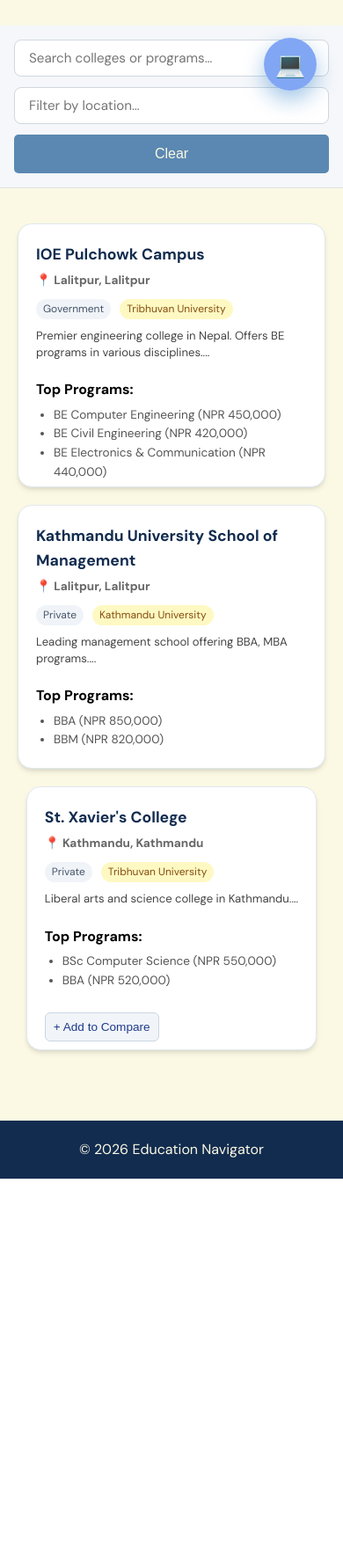
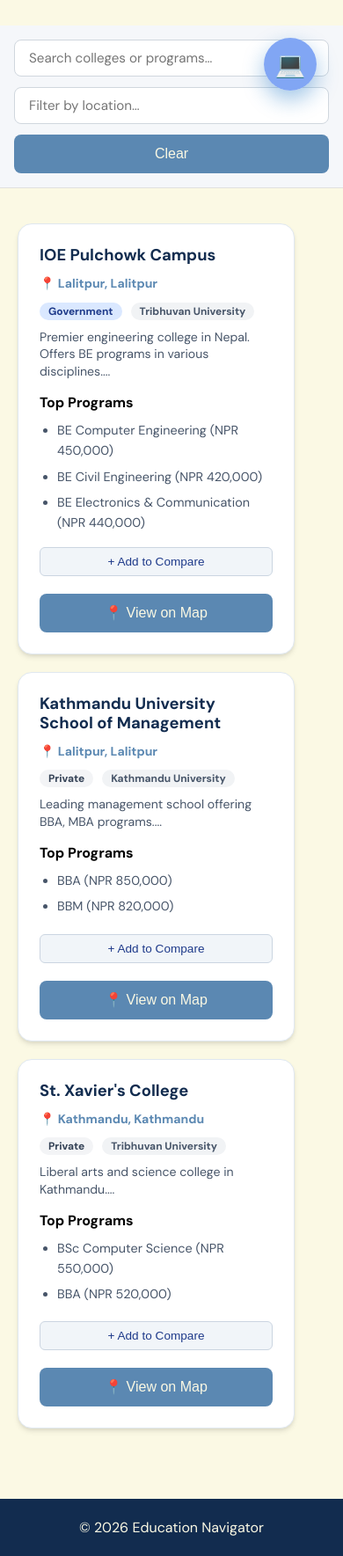
Before and after one commit to AakritiGuragain/Edu_Navigator, a Flask app: page /colleges in a window 390 px wide. Shown: the part 711-2480 px from the top of the page at 88% size. Before the commit the page ends 2051 px from the top, so only its background shows below. Run offline with Flask 3, Linux system fonts and the light colour scheme.

Commit message:
Updated the college cards

```diff
--- a/static/css/style.css
+++ b/static/css/style.css
@@ -320,7 +320,7 @@ input:checked + .slider .slider-text:after {
     color: var(--light-cream);
     padding: 10px 20px;
     border: none;
-    border-radius: 5px;
+    border-radius: 8px;
     cursor: pointer;
     font-size: 16px;
     transition: all 0.3s ease;
@@ -330,10 +330,20 @@ input:checked + .slider .slider-text:after {
     background-color: var(--dark-blue);
 }
 
+.btn-secondary {
+    background-color: #f1f5f9;
+    color: var(--dark-blue);
+    border: 1px solid rgba(18, 44, 79, 0.15);
+}
+
+.btn-secondary:hover {
+    background-color: #e2e8f0;
+}
+
 /* ==============================
    FEATURES CARDS
 ============================== */
-.features, .college-cards, .cv-templates {
+.features, .cv-templates {
     display: flex;
     justify-content: space-around;
     flex-wrap: wrap;
@@ -341,16 +351,159 @@ input:checked + .slider .slider-text:after {
     gap: 20px;
 }
 
+/* College cards use a responsive grid to keep 3-4 columns on larger screens */
+.college-cards {
+    display: grid;
+    grid-template-columns: repeat(4, minmax(240px, 1fr));
+    gap: 20px;
+    padding: 40px 20px;
+    justify-items: stretch;
+    max-width: none; /* Allow grid to stretch edge-to-edge */
+    margin: 0; /* Remove auto side margins */
+}
+
+@media (max-width: 1200px) {
+    .college-cards {
+        grid-template-columns: repeat(3, minmax(240px, 1fr));
+    }
+}
+
+@media (max-width: 900px) {
+    .college-cards {
+        grid-template-columns: repeat(2, minmax(240px, 1fr));
+    }
+}
+
+@media (max-width: 600px) {
+    .college-cards {
+        grid-template-columns: 1fr;
+    }
+}
+
 .card, .college-card, .cv-card {
     background-color: var(--card-bg);
     border: 1px solid var(--border-color);
     border-radius: 12px;
-    padding: 30px;
-    flex: 1 1 250px;
-    max-width: 320px;
-    text-align: center;
+    padding: 24px;
+    text-align: left;
     transition: transform 0.3s ease, background-color 0.3s, border-color 0.3s;
     box-shadow: 0 4px 20px rgba(0,0,0,0.05);
+}
+
+/* Force uniform height across college cards and ensure action buttons stay at the bottom */
+.college-card {
+    display: flex;
+    flex-direction: column;
+    height: 100%;
+    min-height: 420px;
+    overflow: hidden;
+    padding: 24px;
+}
+
+.college-card .college-card-body {
+    display: flex;
+    flex-direction: column;
+    flex: 1;
+}
+
+.college-card .card-header {
+    display: flex;
+    flex-wrap: nowrap;
+    align-items: center;
+    justify-content: space-between;
+    gap: 12px;
+    margin-bottom: 10px;
+}
+
+.college-card .card-title {
+    flex: 1;
+    min-width: 0;
+}
+
+.college-card .card-title h3 {
+    margin: 0;
+    font-size: 1.15rem;
+    line-height: 1.2;
+}
+
+.college-card .card-actions {
+    margin-top: auto;
+    display: flex;
+    flex-direction: column;
+    gap: 10px;
+}
+
+/* Badge styles */
+.badge {
+    display: inline-flex;
+    align-items: center;
+    gap: 4px;
+    padding: 4px 10px;
+    border-radius: 999px;
+    font-size: 0.75rem;
+    font-weight: 600;
+    line-height: 1;
+}
+
+.badge-gov { background: #dae8ff; color: #1e3a8a; }
+.badge-private { background: #f3f4f6; color: #334155; }
+.badge-foreign { background: #ede9fe; color: #5b21b6; }
+.badge-autonomous { background: #d1fae5; color: #065f46; }
+.badge-uni { background: #fef3c7; color: #b45309; }
+.badge-foreign-uni { background: #ffedd5; color: #c2410c; }
+.badge-affiliation { background: #f1f3f5; color: #475569; }
+.badge-hostel { background: #22c55e; color: white; }
+
+/* Program list styling */
+.college-card ul.program-list {
+    margin: 8px 0 0 0;
+    padding-left: 20px;
+    color: var(--text-secondary);
+}
+
+.college-card ul.program-list li {
+    margin-bottom: 6px;
+    font-size: 0.9rem;
+}
+
+.college-card ul.program-list li span.fee {
+    color: var(--text-secondary);
+    font-weight: 400;
+}
+
+/* Badge container */
+.college-card .badge-row {
+    display: flex;
+    flex-wrap: wrap;
+    gap: 10px;
+    margin-bottom: 10px;
+}
+
+/* Ensure buttons are full width */
+.college-card .btn {
+    width: 100%;
+}
+
+/* Lower priority typography adjustments */
+.college-card h3 {
+    font-size: 1.15rem;
+    margin-bottom: 8px;
+    display: flex;
+    align-items: center;
+    justify-content: space-between;
+}
+
+.college-card .location {
+    color: var(--text-secondary);
+    font-size: 0.85rem;
+    margin-bottom: 12px;
+}
+
+.college-card .description {
+    color: var(--text-secondary);
+    font-size: 0.88rem;
+    margin-bottom: 12px;
+    line-height: 1.4;
 }
 
 .card h3, .college-card h3, .cv-card h3 {
@@ -376,10 +529,16 @@ input:checked + .slider .slider-text:after {
     margin-bottom: 5px;
 }
 
-/* Buttons inside cards */
-.card button, .college-card button, .cv-card button {
+/* Buttons inside generic cards (not college cards) */
+.card button, .cv-card button {
     margin-top: 10px;
     width: 45%;
+}
+
+/* College card actions should span full width */
+.college-card button {
+    margin-top: 10px;
+    width: 100%;
 }
 
 /* ==============================
@@ -911,9 +1070,11 @@ footer {
     background: #fff;
     border: 1px solid #e0e8f0;
     border-radius: 16px;
-    padding: 0; /* padding handled in card.innerHTML */
-    flex: 1 1 300px;
-    max-width: 350px;
+    padding: 24px;
+    min-height: 420px;
+    display: flex;
+    flex-direction: column;
+    width: 100%;
     text-align: left;
     transition: all 0.3s cubic-bezier(0.4, 0, 0.2, 1);
     overflow: hidden;
```
Also changed, not shown: PRESENTATION.md (added, +102 -0 lines), WORKFLOW.md (added, +177 -0 lines), WORK_DISTRIBUTION.md (added, +71 -0 lines), templates/colleges.html (+49 -24 lines), static/uploads/avatars/user_2_202603171935.png (added).
